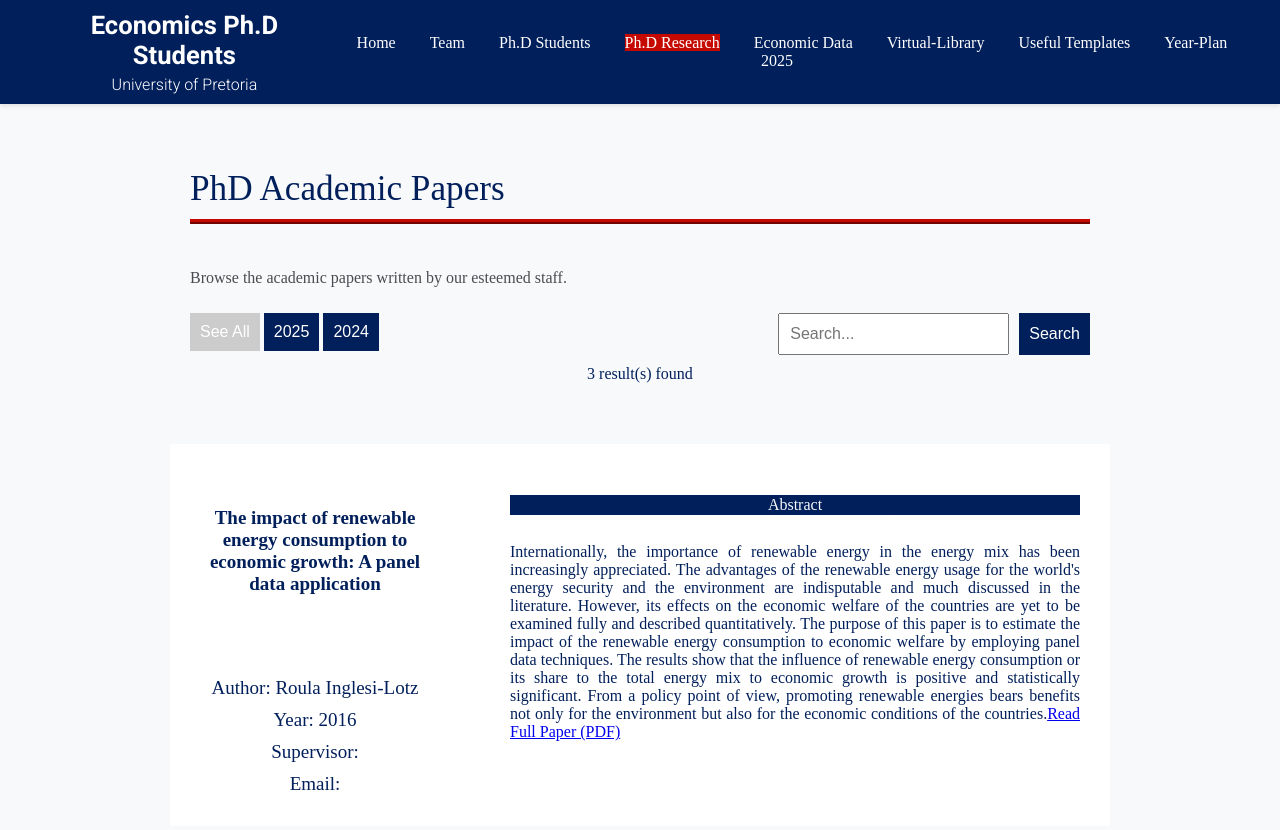
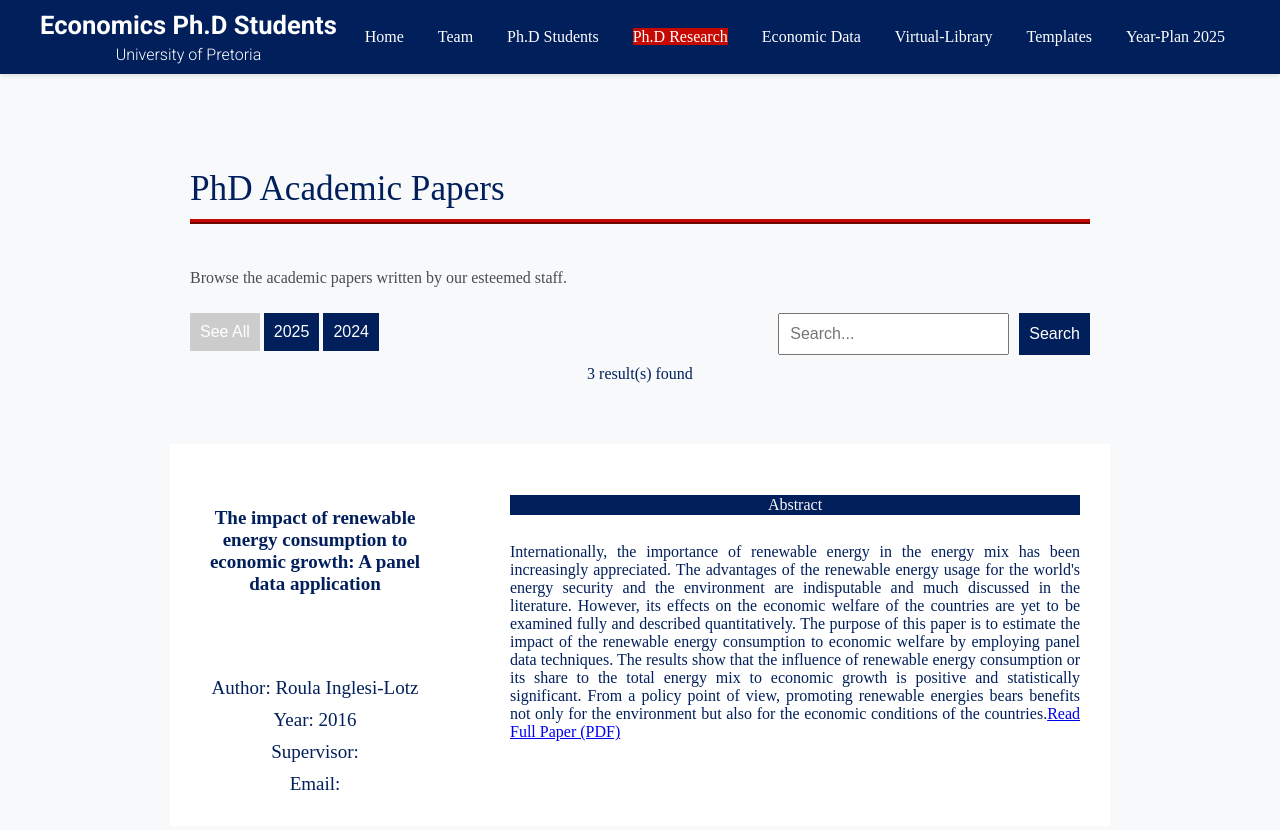
Before and after one commit to BlessingsNkuna/EconTuksPhD.github.io, a plain HTML site: page WorkPpaer.html in a window 1280 px wide. Shown: the top 830 px of the page. Drawn offline with Linux system fonts and the light colour scheme.

Commit message:
Update WorkPpaer.html

```diff
--- a/WorkPpaer.html
+++ b/WorkPpaer.html
@@ -386,7 +386,7 @@
             <a href="WorkPpaer.html" class="active">Ph.D Research</a>
             <a href="Data.html">Economic Data</a>
             <a href="books.html">Virtual-Library</a>
-            <a href="gallery.html">Useful Templates</a>
+            <a href="gallery.html">Templates</a>
             <a href="coll.html">Year-Plan 2025</a>
         </nav>
     </div>
```
